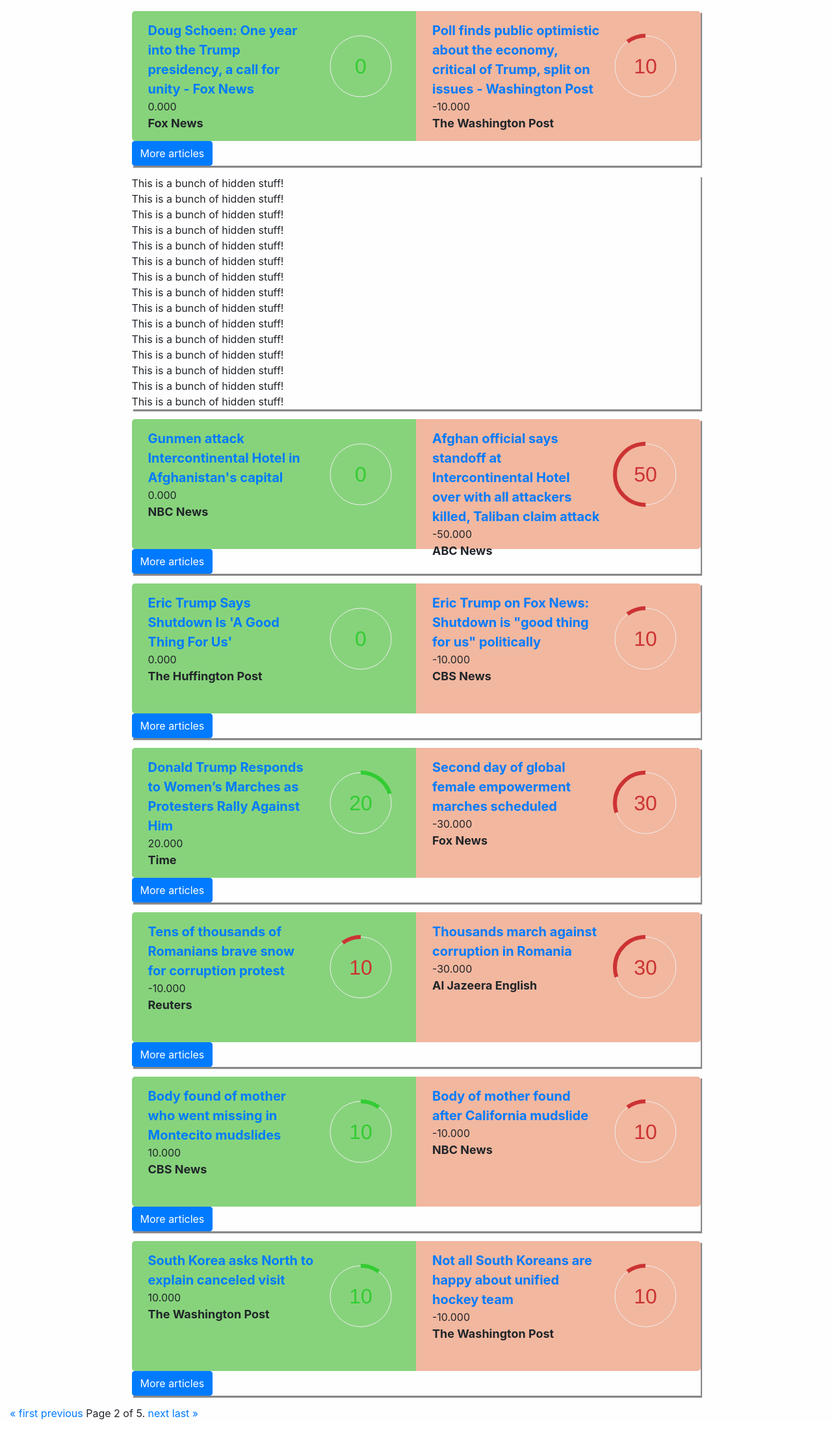
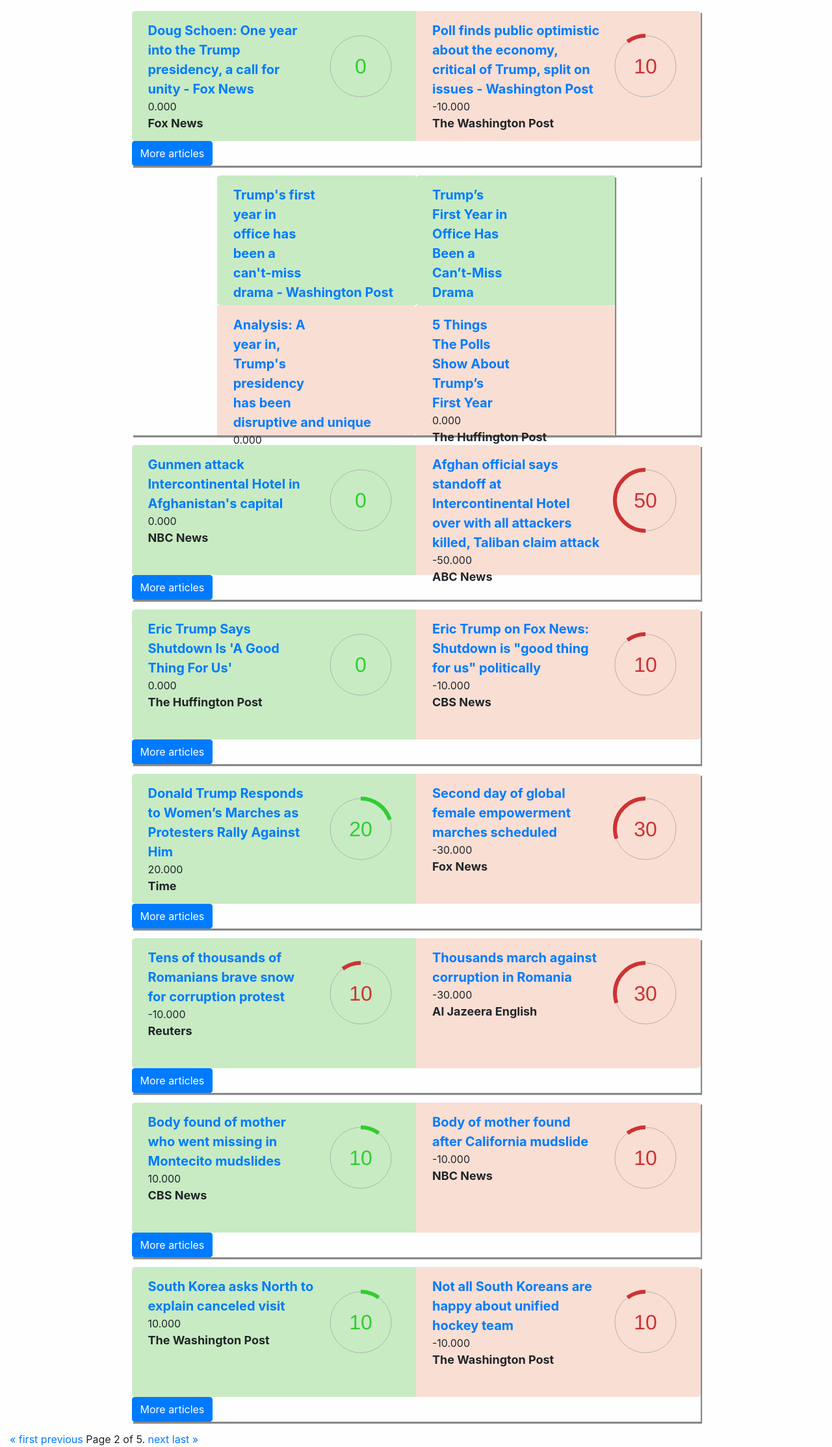
Before and after one commit to sallydly/PairNews, a Django app: page /?page=2 in a window 1280 px wide, after a click on "More articles". Shown: the part 70-2297 px from the top of the page at 65% size. Before the commit the page ends 2255 px from the top, so only its background shows below. Run offline with Django 3.2, Linux system fonts and the light colour scheme; data comes from the database, SQL or seed files in the repository; some libraries are stand-ins or nearby versions.

Commit message:
expand rows have acutual data

```diff
--- a/gotnews_app/templates/gotnews_app/index.html
+++ b/gotnews_app/templates/gotnews_app/index.html
@@ -13,6 +13,7 @@
     strokeWidth: 6,
     trailWidth: 1,
     easing: 'easeInOut',
+    trailColor: '#B2B2B2',
     duration: 1400,
     text: {
       autoStyleContainer: false
@@ -109,40 +110,38 @@
   	</a>
 		</div>
 
+		<div class="row collapse" id="row-{{row.id}}-expanded">
+			{% for event_id, art_querysets in other_articles.items %}
+        {% if key == event_id %}
+          <div class="row" id="row-{{row.id}}">
+              {% for article in art_querysets.0 %}
+                 <div class="col-xs-sm-md-lg-6 positive">
+                    <div class="text">
+                      <div class="wrapper">
+                        <div id="circle-placeholder-{{article.id}}" class="progress-container"></div>
+                        <div id="{{article.id}}-title" class="sub-article-title"><a href='{{article.url}}'>{{article.title}}</a></div>
+                      </div>
+                        <div id="{{article.id}}-sentiment" class="sub-article-sentiment">{{article.overall_sentiment}}</div>
+                        <div id="{{article.id}}-source" class="sub-article-source">{{ article.news_source.name }}</div>
+                    </div>
+                  </div>
+              {% endfor %}
 
-
-
-		<div class="row collapse" id="row-{{row.id}}-expanded">
-			This is a bunch of hidden stuff!
-			<br />
-			This is a bunch of hidden stuff!
-			<br />
-			This is a bunch of hidden stuff!
-			<br />
-			This is a bunch of hidden stuff!
-			<br />
-			This is a bunch of hidden stuff!
-			<br />
-			This is a bunch of hidden stuff!
-			<br />
-			This is a bunch of hidden stuff!
-			<br />
-			This is a bunch of hidden stuff!
-			<br />
-			This is a bunch of hidden stuff!
-			<br />
-			This is a bunch of hidden stuff!
-			<br />
-			This is a bunch of hidden stuff!
-			<br />
-			This is a bunch of hidden stuff!
-			<br />
-			This is a bunch of hidden stuff!
-			<br />
-			This is a bunch of hidden stuff!
-			<br />
-			This is a bunch of hidden stuff!
-			<br />
+            {% for article in art_querysets.1 %}
+                 <div class="col-xs-sm-md-lg-6 negative">
+                    <div class="text">
+                      <div class="wrapper">
+                        <div id="circle-placeholder-{{article.id}}" class="progress-container"></div>
+                        <div id="{{article.id}}-title" class="sub-article-title"><a href='{{article.url}}'>{{article.title}}</a></div>
+                      </div>
+                        <div id="{{article.id}}-sentiment" class="sub-article-sentiment">{{article.overall_sentiment}}</div>
+                        <div id="{{article.id}}-source" class="sub-article-source">{{ article.news_source.name }}</div>
+                    </div>
+                  </div>
+              {% endfor %}
+          </div>
+        {%endif%}
+      {% endfor%}
 		</div>
 
 
--- a/gotnews_app/urls.py
+++ b/gotnews_app/urls.py
@@ -3,6 +3,5 @@
 from . import views
 
 urlpatterns = [
-	path('', views.index, name='index'),
-	path('/expand', views.expand_row, name="expand_row"),
+	path('', views.index, name='index')
 ]
--- a/gotnews_app/views.py
+++ b/gotnews_app/views.py
@@ -1,5 +1,6 @@
 from django.shortcuts import render
 from django.db.models import Max, Min
+from math import floor
 from django.http import HttpResponse
 from django.core.paginator import Paginator, EmptyPage, PageNotAnInteger
 from .models import (Event, Entity, NewsSource, Article, NewsSourceEntityAssoc, ArticleEntityAssoc)
@@ -12,6 +13,7 @@
 
     events_dict = dict()
     events = Event.objects.all().order_by('-start_date')
+    expand_rows = dict()
     # .annotate(max_sentiment=Max('articles_related__overall_sentiment'), min_sentiment=Min('articles_related__overall_sentiment'))
 
     # grab the articles for each event that had the max
@@ -22,8 +24,19 @@
         # most_positive = event.articles_related.filter(sentiment=event.max_sentiment).order_by('-date')
         # most_negative = event.articles_related.filter(sentiment=event.min_sentiment).order_by('-date')
         events_dict[event.id] = [most_positive, most_negative]
-        for article in articles:
-            print(article.title)
+        most_positive_id = most_positive.id
+        most_negative_id = most_negative.id
+
+        most_positive_article = Article.objects.get(id=most_positive_id)
+        most_negative_article = Article.objects.get(id=most_negative_id)
+
+        event = most_positive_article.event
+
+        other_articles = Article.objects.filter(event=event).exclude(id__in=[most_positive_id, most_negative_id]).order_by('overall_sentiment')
+        positive_articles = other_articles[0:int(floor(other_articles.count() / 2))]
+        negative_articles = other_articles[int(floor(other_articles.count() / 2)): other_articles.count() - 1]
+        expand_rows[event.id] = [positive_articles, negative_articles]
+
         # print("<-----------------------")
         # print(articles.count())
 
@@ -48,32 +61,33 @@
     # print(numbers)
     context = {
         'events_dict':events_dict,
+        'other_articles':expand_rows,
         'numbers':numbers,
     }
     return render(request,"gotnews_app/index.html", context)
 
-def expand_row(request):
-    """
-    This will grab and return all data for row expansion.
-    """
-    most_positive_id = request.POST['most_positive_id']
-    most_negative_id = request.POST['most_negative_id']
+# def expand_row(request):
+#     """
+#     This will grab and return all data for row expansion.
+#     """
+#     most_positive_id = request.POST['most_positive_id']
+#     most_negative_id = request.POST['most_negative_id']
 
-    most_positive_article = Article.objects.get(id=most_positive_id)
-    most_negative_article = Article.objects.get(id=most_negative_id)
+#     most_positive_article = Article.objects.get(id=most_positive_id)
+#     most_negative_article = Article.objects.get(id=most_negative_id)
 
-    event = most_positive_article.event
+#     event = most_positive_article.event
 
-    other_articles = Article.objects.filter(event=event).exclude(id__in=[most_positive_id, most_negative_id]).order_by('overall_sentiment')
-    positive_articles = other_articles[0:int(floor(other_articles.count() / 2))]
-    negative_articles = other_articles[int(floor(other_articles.count() / 2)): other_articles.count() - 1]
-    article_rows = [positive_articles, negative_articles]
+#     other_articles = Article.objects.filter(event=event).exclude(id__in=[most_positive_id, most_negative_id]).order_by('overall_sentiment')
+#     positive_articles = other_articles[0:int(floor(other_articles.count() / 2))]
+#     negative_articles = other_articles[int(floor(other_articles.count() / 2)): other_articles.count() - 1]
+#     article_rows = [positive_articles, negative_articles]
 
-    context = {
-        'article_rows':article_rows
-    }
+#     context = {
+#         'article_rows':article_rows
+#     }
 
-    return render(request, 'gotnews_app/expand_row.html', context)
+#     return render(request, 'gotnews_app/expand_row.html', context)
 
 def entity_index(request):
     return HttpResponse("This will be the example entity index")
--- a/static/general.css
+++ b/static/general.css
@@ -37,14 +37,14 @@
 }
 
 div.col-xs-sm-md-lg-6.positive{
-	background-color: #87D37C;
+	background-color: #C8EBC3;
 	border-top-left-radius: 5px;
 	border-bottom-left-radius: 5px;
 
 }
 
 div.col-xs-sm-md-lg-6.negative{
-	background-color:#F2B79F;
+	background-color:#F9DED3;
 	border-top-right-radius: 5px;
 	border-bottom-right-radius: 5px;
 }
```
